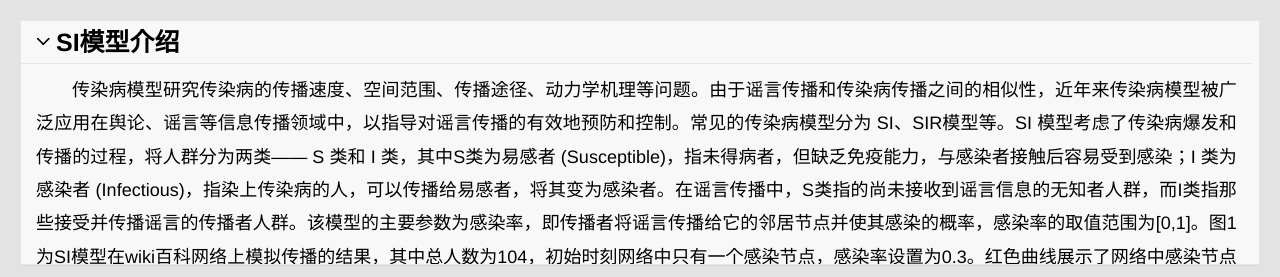
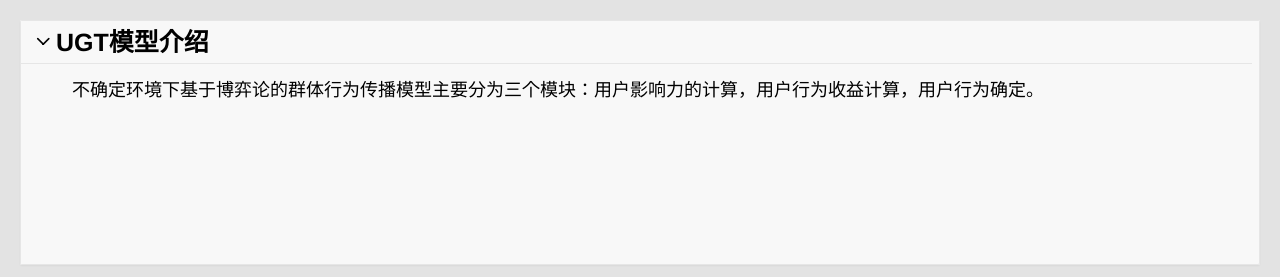
Before and after one commit to FairyTaleBliss/SocialNetworkGroupAnalysisPlatform, a Flask app: page /introduceGroupBehaviorCommunicationModel in a window 1280 px wide. Shown: the top 277 px of the page. Run offline with Flask 2, Linux system fonts and the light colour scheme.

Commit message:
群体行为传播模型介绍页面

```diff
--- a/templates/introduceGroupBehaviorCommunicationModel.html
+++ b/templates/introduceGroupBehaviorCommunicationModel.html
@@ -13,10 +13,10 @@
                 <div class="layui-collapse" lay-accordion style="background-color: #f8f8f8">
                     <div class="layui-colla-item" style="color: #000000;">
                         <div class="layui-colla-title" style="background-color: #f8f8f8;font-size:25px; font-weight: bold; color: #000000;">
-                            SI模型介绍
+                            UGT模型介绍
                         </div>
                         <div class="layui-colla-content layui-show" style="background-color:#f8f8f8; overflow:auto; width:97%; height:180px; font-size:18px; color: #000000; line-height:25pt; text-align: justify; text-indent: 2em;">
-                            传染病模型研究传染病的传播速度、空间范围、传播途径、动力学机理等问题。由于谣言传播和传染病传播之间的相似性，近年来传染病模型被广泛应用在舆论、谣言等信息传播领域中，以指导对谣言传播的有效地预防和控制。常见的传染病模型分为 SI、SIR模型等。SI 模型考虑了传染病爆发和传播的过程，将人群分为两类—— S 类和 I 类，其中S类为易感者 (Susceptible)，指未得病者，但缺乏免疫能力，与感染者接触后容易受到感染；I 类为感染者 (Infectious)，指染上传染病的人，可以传播给易感者，将其变为感染者。在谣言传播中，S类指的尚未接收到谣言信息的无知者人群，而I类指那些接受并传播谣言的传播者人群。该模型的主要参数为感染率，即传播者将谣言传播给它的邻居节点并使其感染的概率，感染率的取值范围为[0,1]。图1为SI模型在wiki百科网络上模拟传播的结果，其中总人数为104，初始时刻网络中只有一个感染节点，感染率设置为0.3。红色曲线展示了网络中感染节点的数量变化，黑色曲线展示了易感节点的数量变化。图2为SI模型传播动态截图，灰色节点代表易感节点，红色节点代表感染节点。
+                            不确定环境下基于博弈论的群体行为传播模型主要分为三个模块：用户影响力的计算，用户行为收益计算，用户行为确定。
                         </div>
                     </div>
                 </div>
```
